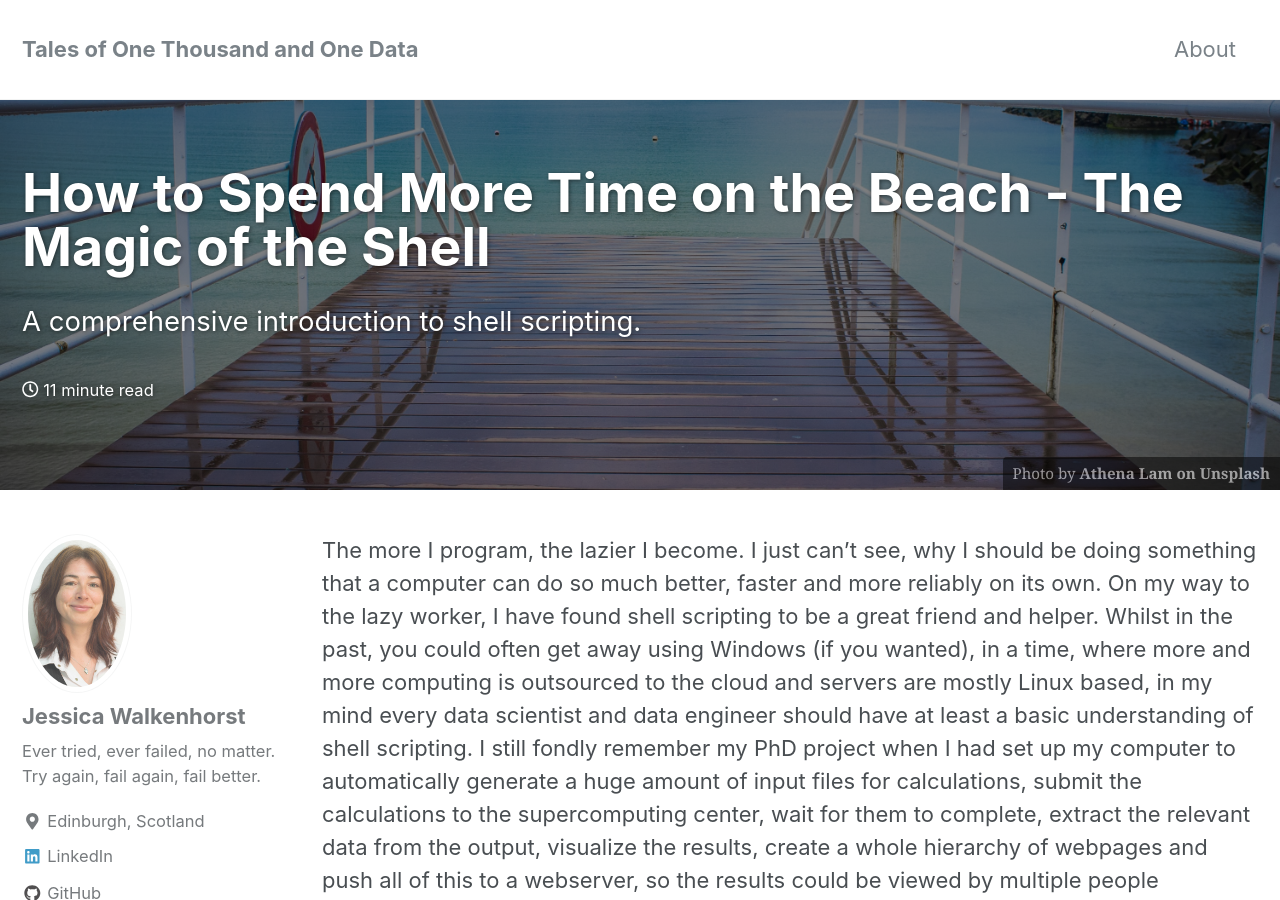
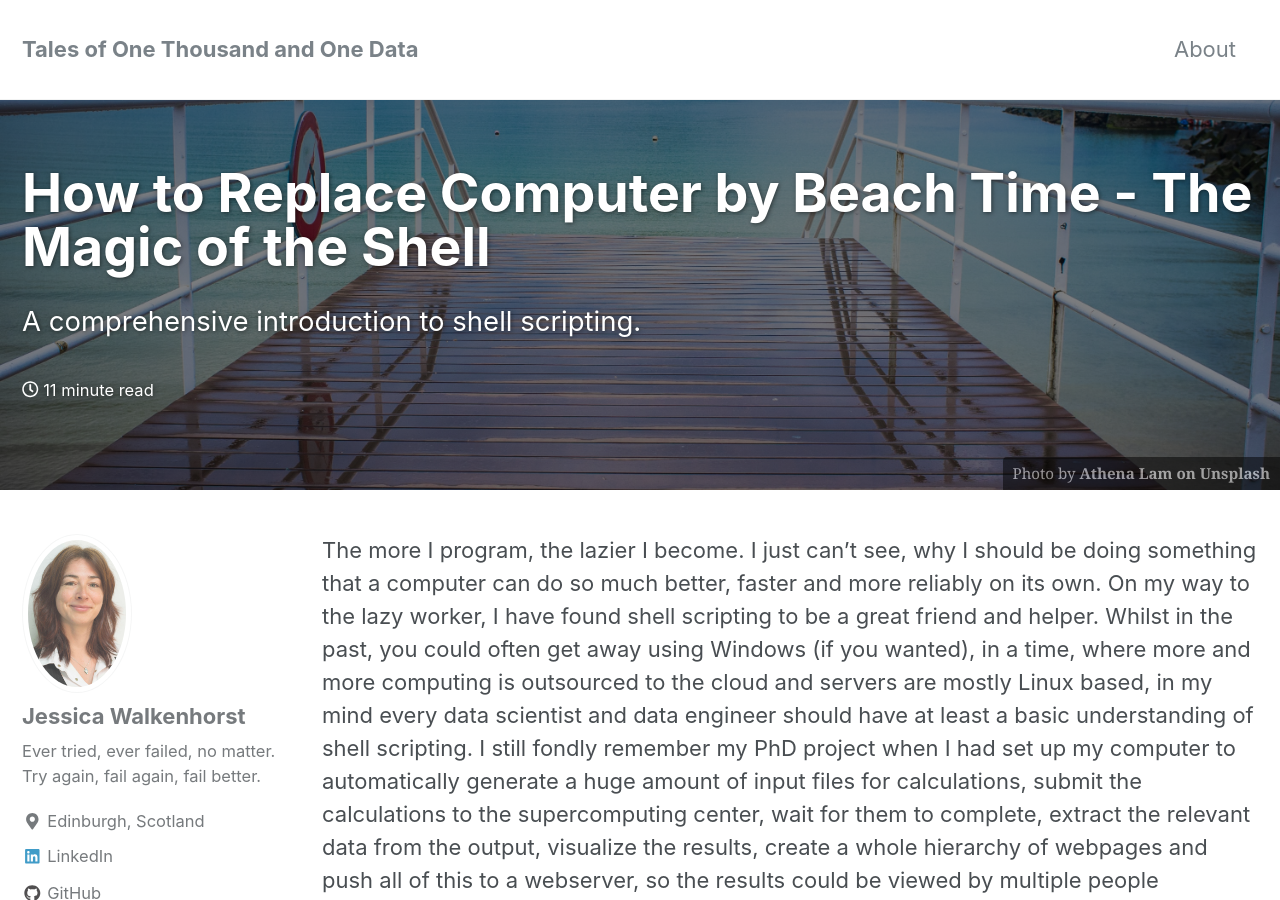
Before and after one commit to walkenho/walkenho.github.io, a Jekyll site: the page built from _posts/2019-04-16-introduction-to-bash.md, in a window 1280 px wide and 900 px high. Built offline with Jekyll 4.4.1, drawn with Linux system fonts in a browser that asks for light colours; nearby versions of some CDN libraries.

Commit message:
More title fixing.

```diff
--- a/_posts/2019-04-16-introduction-to-bash.md
+++ b/_posts/2019-04-16-introduction-to-bash.md
@@ -1,5 +1,5 @@
 ---
-title: How to Spend More Time on the Beach - The Magic of the Shell
+title: How to Replace Computer by Beach Time - The Magic of the Shell
 header:
   overlay_image: /images/introduction-to-bash-overlay.jpg
   overlay_filter: 0.5 # same as adding an opacity of 0.5 to a black background
```
